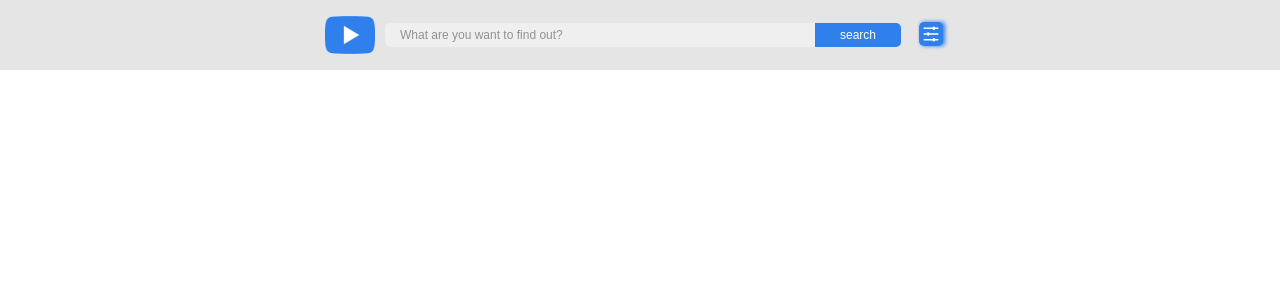
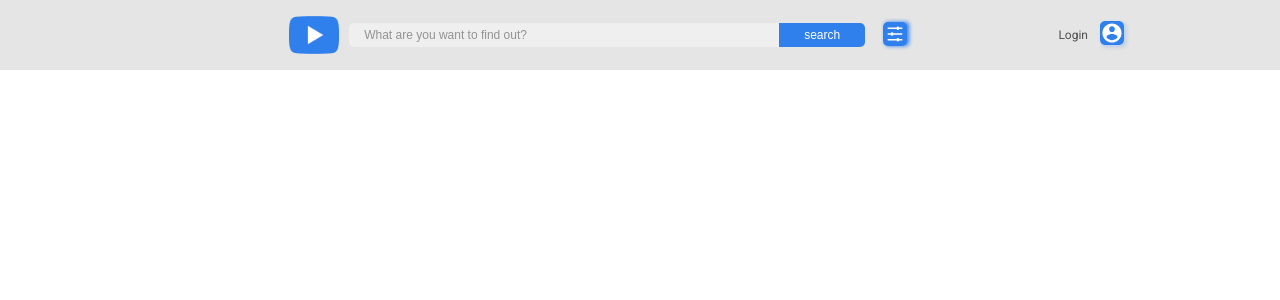
Before and after one commit to mummick/youtube-client, an Angular app: page / in a window 1280 px wide. Shown: the top 300 px of the page. Built offline with nearby package versions, Linux system fonts and the light colour scheme.

Commit message:
feat: add auth service

```diff
--- a/src/app/auth/pages/login/login.component.html
+++ b/src/app/auth/pages/login/login.component.html
@@ -11,6 +11,6 @@
       placeholder="Password"
       class="login__input"
     />
-    <button type="button" class="login__button" (click)="onLogin()">Login</button>
+    <button type="button" class="login__button" (click)="onLoginClick()">Login</button>
   </form>
 </div>
--- a/src/app/auth/pages/login/login.component.ts
+++ b/src/app/auth/pages/login/login.component.ts
@@ -1,4 +1,6 @@
 import { Component } from '@angular/core';
+import { Router } from '@angular/router';
+import { AuthServiceService } from '../../services/auth-service.service';
 
 @Component({
   selector: 'app-login',
@@ -10,5 +12,10 @@ export class LoginComponent {
 
   public password: string = '';
 
-  onLogin() {}
+  constructor(private authService: AuthServiceService, private router: Router) {}
+
+  onLoginClick() {
+    this.authService.login(this.user, this.password);
+    this.router.navigate(['/']);
+  }
 }
--- /dev/null
+++ b/src/app/auth/services/auth-service.service.ts
@@ -0,0 +1,32 @@
+import { Injectable } from '@angular/core';
+
+@Injectable({
+  providedIn: 'root',
+})
+export class AuthServiceService {
+  public userName?: string;
+
+  constructor() {
+    const user = localStorage.getItem('user');
+    this.userName = user !== null ? user : undefined;
+  }
+
+  /* eslint-disable-next-line */
+  login(user: string, password: string): boolean {
+    localStorage.setItem('user', user);
+    localStorage.setItem('token', String(Math.ceil(Math.random() * 100)));
+    this.userName = user;
+    return true;
+  }
+
+  logout(): boolean {
+    localStorage.removeItem('user');
+    localStorage.removeItem('token');
+    this.userName = undefined;
+    return true;
+  }
+
+  isAuthorised(): boolean {
+    return localStorage.getItem('token') !== null;
+  }
+}
--- /dev/null
+++ b/src/app/core/components/auth/auth.component.html
@@ -0,0 +1,7 @@
+<div class="auth" (click)="onLoginClick()">
+  <div class="auth__name" *ngIf="authService.userName; else login">{{ authService.userName }}</div>
+  <ng-template #login>
+    <div class="auth__name">Login</div>
+  </ng-template>
+  <img src="./assets/images/svg/login.svg" alt="avatar" class="auth__logo" />
+</div>
--- /dev/null
+++ b/src/app/core/components/auth/auth.component.scss
@@ -0,0 +1,14 @@
+.auth {
+  display: flex;
+  flex-wrap: nowrap;
+  align-items: center;
+  justify-content: center;
+  gap: 10px;
+  cursor: pointer;
+  &__name {
+    font-size: 12px;
+    line-height: 14px;
+    text-align: right;
+    color: #4f4f4f;
+  }
+}
--- /dev/null
+++ b/src/app/core/components/auth/auth.component.ts
@@ -0,0 +1,19 @@
+import { Component } from '@angular/core';
+import { Router } from '@angular/router';
+import { AuthServiceService } from 'src/app/auth/services/auth-service.service';
+
+@Component({
+  selector: 'app-auth',
+  templateUrl: './auth.component.html',
+  styleUrls: ['./auth.component.scss'],
+})
+export class AuthComponent {
+  constructor(public authService: AuthServiceService, private router: Router) {}
+
+  onLoginClick() {
+    if (this.authService.isAuthorised()) {
+      this.authService.logout();
+    }
+    this.router.navigate(['/login']);
+  }
+}
--- a/src/app/core/components/header/header.component.html
+++ b/src/app/core/components/header/header.component.html
@@ -15,6 +15,5 @@
       <img src="./assets/images/svg/settings.svg" alt="options" />
     </button>
   </div>
-  <div></div>
-  <!-- <app-auth></app-auth> -->
+  <app-auth></app-auth>
 </div>
--- a/src/app/core/core.module.ts
+++ b/src/app/core/core.module.ts
@@ -4,9 +4,10 @@ import { FormsModule } from '@angular/forms';
 import { HeaderComponent } from './components/header/header.component';
 import { ErrorComponent } from './pages/error/error.component';
 import { BlankComponent } from './pages/blank/blank.component';
+import { AuthComponent } from './components/auth/auth.component';
 
 @NgModule({
-  declarations: [HeaderComponent, ErrorComponent, BlankComponent],
+  declarations: [HeaderComponent, ErrorComponent, BlankComponent, AuthComponent],
   imports: [CommonModule, FormsModule],
   exports: [HeaderComponent],
 })
--- a/src/app/header/auth/auth.component.html
+++ /dev/null
@@ -1,4 +0,0 @@
-<div class="auth">
-  <div class="auth__name">Your Name</div>
-  <img src="./assets/images/svg/login.svg" alt="avatar" class="auth__logo" />
-</div>
```
Also changed, not shown: src/app/header/auth/auth.component.scss (deleted, +0 -13 lines), src/app/header/auth/auth.component.ts (deleted, +0 -8 lines).
